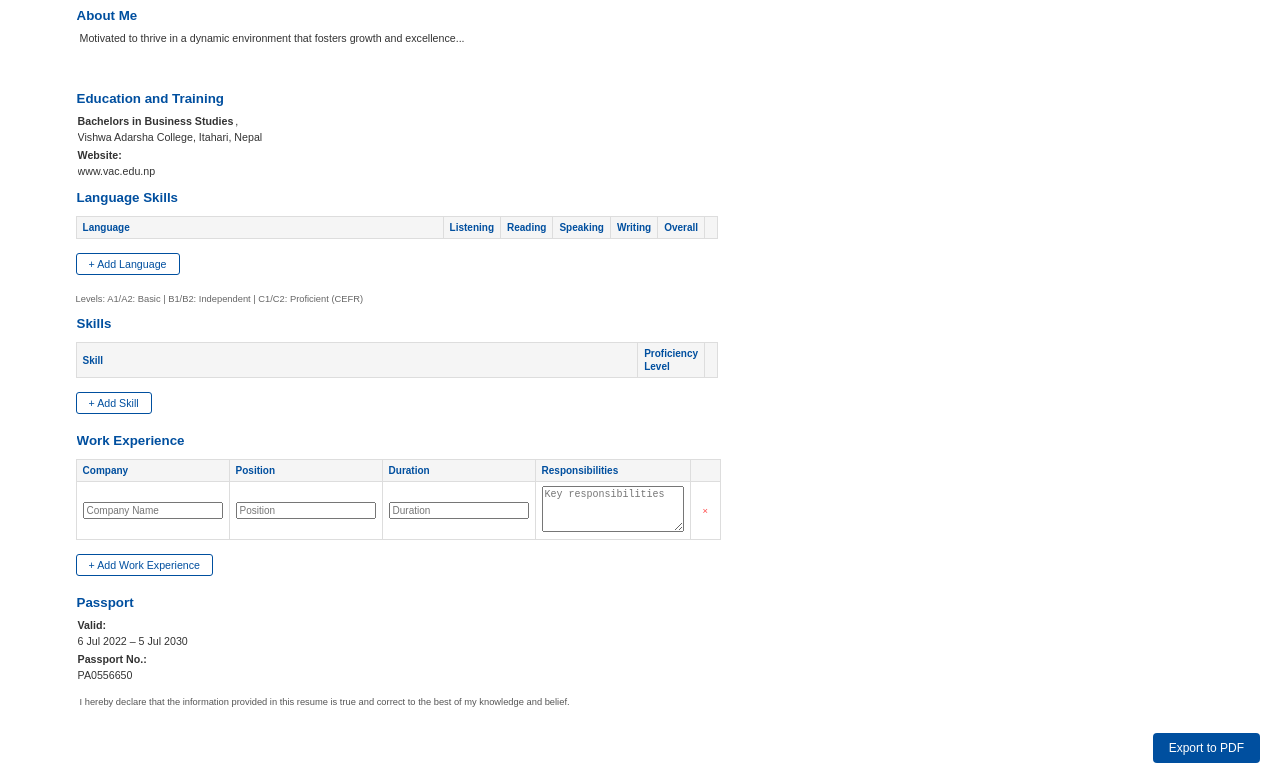
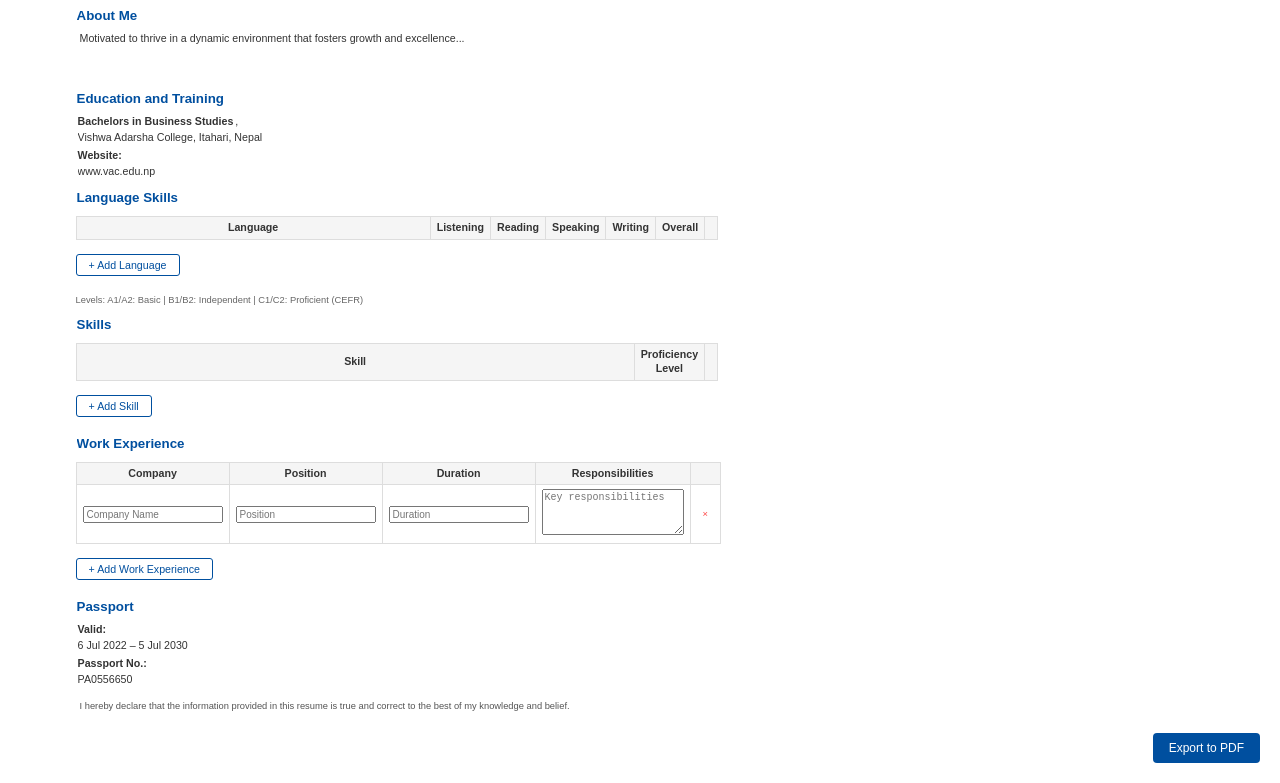
Before and after one commit to Jeniet/Europass-CV, a plain HTML site: page index.html in a window 1280 px wide. Both pictures are taken after a click on the button "+ Add Work Experience". Shown: the part 340-1123 px from the top of the page. Drawn offline with Linux system fonts and the light colour scheme.

Commit message:
Fixed Border for Tables

```diff
--- a/index.html
+++ b/index.html
@@ -141,25 +141,37 @@
         padding: 4px;
       }
 
-      /* Table Styles */
+      /* Table specific styles */
       .data-table {
         width: 100%;
         border-collapse: collapse;
-        margin: 6px 0; /* Reduced from 10px */
-        font-size: 7.5pt; /* Reduced from 8pt */
+        border-spacing: 0;
+        margin: 6px 0;
+        background: transparent;
       }
 
       .data-table th,
       .data-table td {
-        padding: 4px 6px; /* Reduced from 6px 8px */
+        padding: 4px 6px;
         border: 1px solid #ddd;
-        text-align: left;
+        background: #fff;
       }
 
       .data-table th {
         background: #f5f5f5;
-        color: #004f9f;
-        font-weight: bold;
+      }
+
+      /* Print styles */
+      @media print {
+        .data-table {
+          background: none;
+        }
+
+        .data-table th,
+        .data-table td {
+          border: 1px solid #000;
+          background: none;
+        }
       }
 
       .work-section,
@@ -795,14 +807,15 @@ I hereby declare that the information provided in this resume is true and correc
 
       function addWorkRow() {
         const tbody = document.querySelector('#workTable tbody');
-        const row = tbody.insertRow();
+        const row = document.createElement('tr');
         row.innerHTML = `
-            <td><input type="text" class="table-input" placeholder="Company Name"></td>
-            <td><input type="text" class="table-input" placeholder="Position"></td>
-            <td><input type="text" class="table-input" placeholder="Duration"></td>
-            <td style="width: 100%"><textarea class="table-input" placeholder="Key responsibilities" rows="3"></textarea></td>
-            <td class="action-column"><button class="delete-row-btn" onclick="this.closest('tr').remove()">×</button></td>
+            <td style="border-top: 1px solid #ddd;"><input type="text" class="table-input" placeholder="Company Name"></td>
+            <td style="border-top: 1px solid #ddd;"><input type="text" class="table-input" placeholder="Position"></td>
+            <td style="border-top: 1px solid #ddd;"><input type="text" class="table-input" placeholder="Duration"></td>
+            <td style="border-top: 1px solid #ddd;"><textarea class="table-input" placeholder="Key responsibilities" rows="3"></textarea></td>
+            <td style="border-top: 1px solid #ddd;" class="action-column"><button class="delete-row-btn" onclick="this.closest('tr').remove()">×</button></td>
         `;
+        tbody.appendChild(row);
       }
 
       function addSkillRow() {
```
Also changed, not shown: 1 other file.
